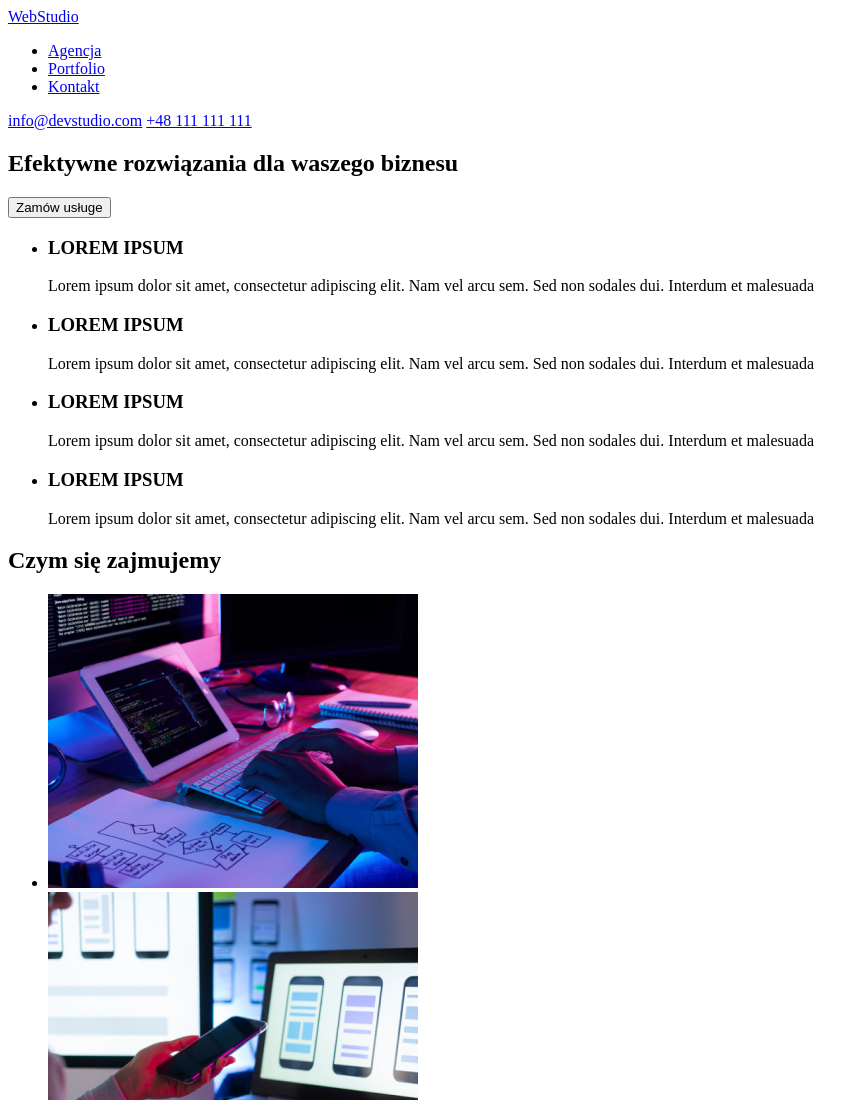
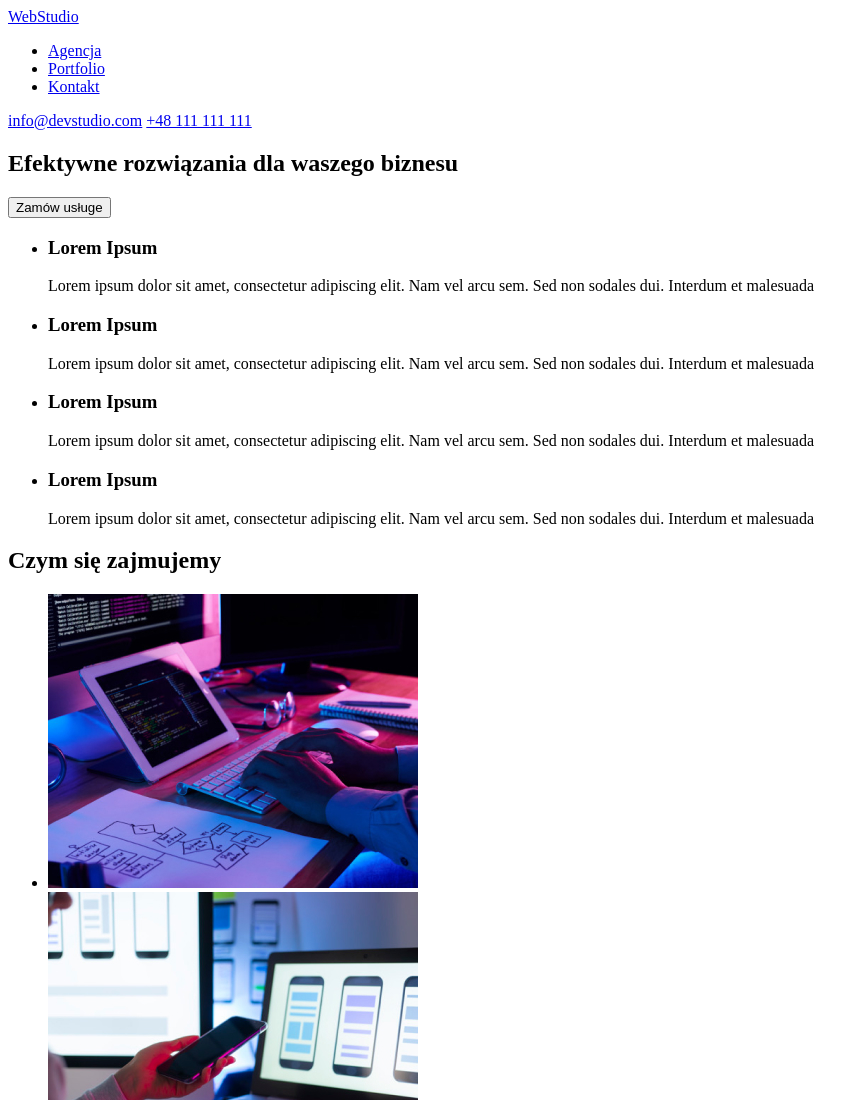
Before and after one commit to wojcikowska-k/goit-markup-hw-01, a plain HTML site: page index.html in a window 1280 px wide. Shown: the top 1100 px of the page, without its empty margins (0-868 px from the left). Drawn offline with Linux system fonts and the light colour scheme.

```diff
--- a/index.html
+++ b/index.html
@@ -29,28 +29,28 @@
         <div>
           <ul>
             <li>
-              <h3>LOREM IPSUM</h3>
+              <h3>Lorem Ipsum</h3>
               <p>
                 Lorem ipsum dolor sit amet, consectetur adipiscing elit. Nam vel
                 arcu sem. Sed non sodales dui. Interdum et malesuada
               </p>
             </li>
             <li>
-              <h3>LOREM IPSUM</h3>
+              <h3>Lorem Ipsum</h3>
               <p>
                 Lorem ipsum dolor sit amet, consectetur adipiscing elit. Nam vel
                 arcu sem. Sed non sodales dui. Interdum et malesuada
               </p>
             </li>
             <li>
-              <h3>LOREM IPSUM</h3>
+              <h3>Lorem Ipsum</h3>
               <p>
                 Lorem ipsum dolor sit amet, consectetur adipiscing elit. Nam vel
                 arcu sem. Sed non sodales dui. Interdum et malesuada
               </p>
             </li>
             <li>
-              <h3>LOREM IPSUM</h3>
+              <h3>Lorem Ipsum</h3>
               <p>
                 Lorem ipsum dolor sit amet, consectetur adipiscing elit. Nam vel
                 arcu sem. Sed non sodales dui. Interdum et malesuada
```
